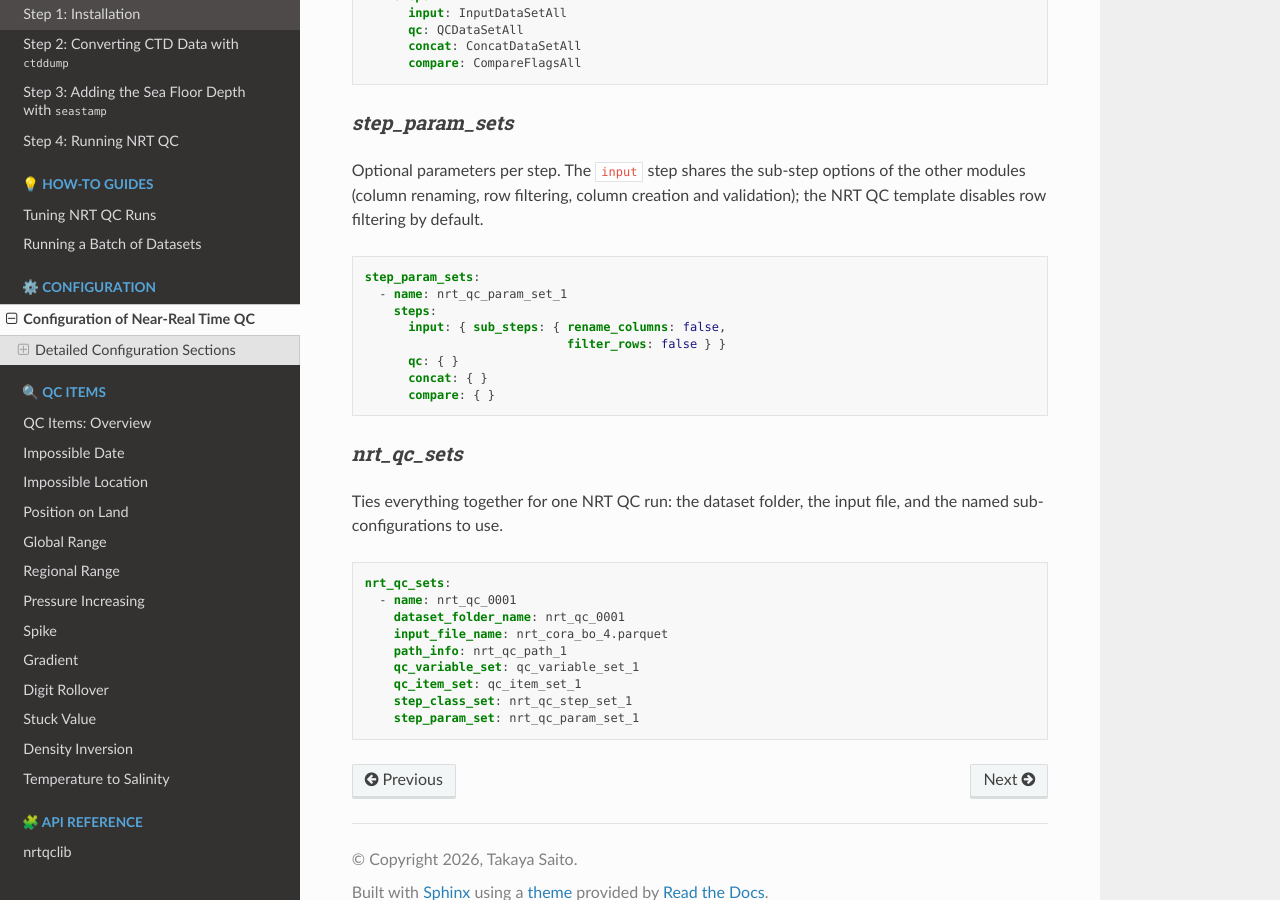
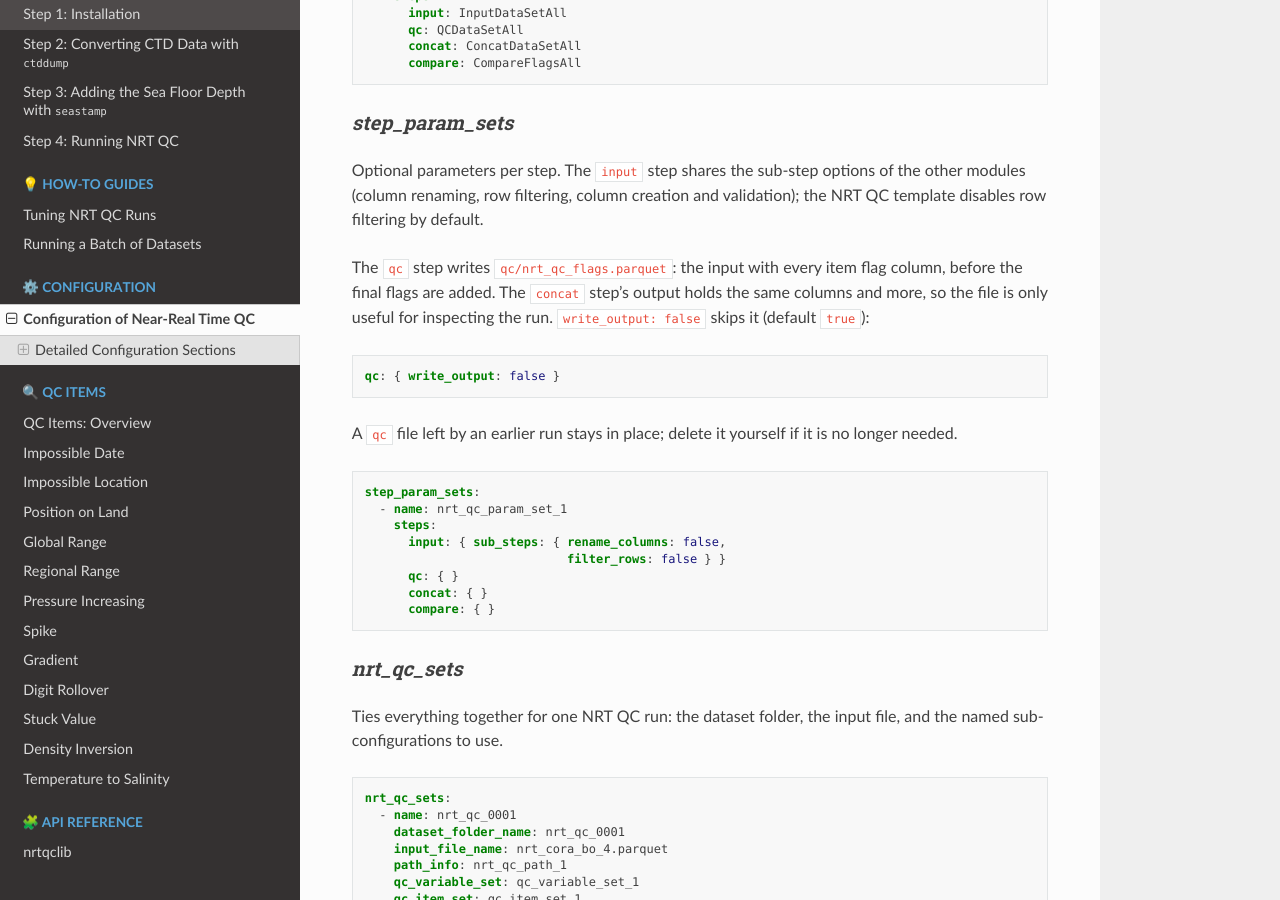
Before and after one commit to AIQC-Hub/nrtqclib, a Sphinx documentation site: the page built from docs/source/configuration/nrtqc.rst, in a window 1280 px wide and 900 px high, scrolled down 3915 px. Built offline with Sphinx 7.4.7 and the Read the Docs theme 3.1.0, drawn with Linux system fonts in a browser that asks for light colours.

Commit message:
Add qc write_output option and correct the qc file description
qc: { write_output: false } in step_param_sets skips the intermediate
qc/nrt_qc_flags.parquet, whose columns the nrt_qc output already holds.
The default keeps writing it. The tutorial said the file holds only the
item flags; it also holds every input column.

Co-Authored-By: Claude Opus 5.5 <noreply@anthropic.com>

```diff
--- a/docs/source/configuration/nrtqc.rst
+++ b/docs/source/configuration/nrtqc.rst
@@ -201,6 +201,18 @@ Optional parameters per step. The ``input`` step shares the sub-step options
 of the other modules (column renaming, row filtering, column creation and
 validation); the NRT QC template disables row filtering by default.
 
+The ``qc`` step writes ``qc/nrt_qc_flags.parquet``: the input with every item
+flag column, before the final flags are added. The ``concat`` step's output
+holds the same columns and more, so the file is only useful for inspecting
+the run. ``write_output: false`` skips it (default ``true``):
+
+.. code-block:: yaml
+
+   qc: { write_output: false }
+
+A ``qc`` file left by an earlier run stays in place; delete it yourself if it
+is no longer needed.
+
 .. code-block:: yaml
 
    step_param_sets:
```
Also changed, not shown: CHANGELOG.md (+5 -0 lines), README.md (+1 -1 lines), docs/source/tutorial/running_nrt_qc.rst (+6 -1 lines), 6 other files.
